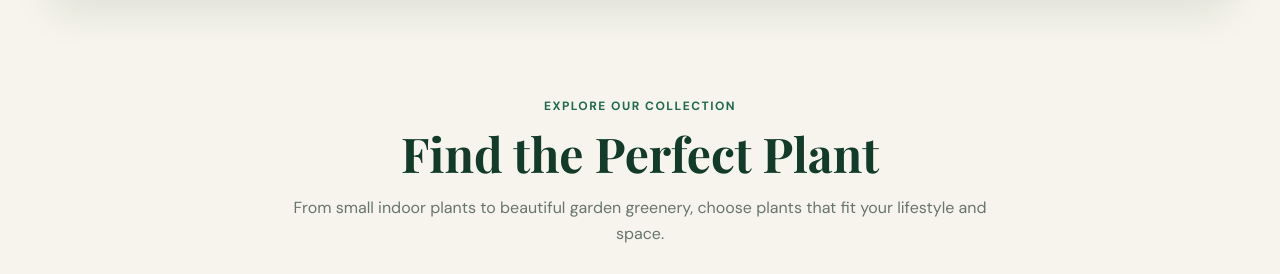
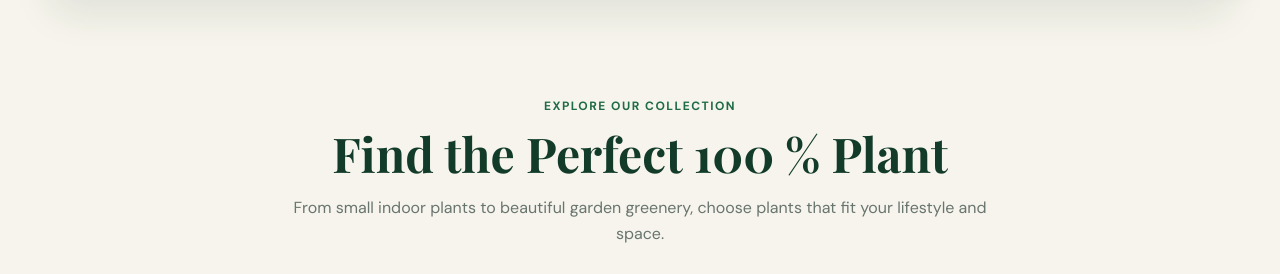
Before and after one commit to kashi737/urban-plants-gallery, a plain HTML site: page index.html in a window 1280 px wide. Shown: the part 802-1076 px from the top of the page. Drawn offline with nearby package versions, Linux system fonts and the light colour scheme.

Commit message:
changes for testing

```diff
--- a/index.html
+++ b/index.html
@@ -997,7 +997,7 @@
 
             <div class="small-title">Explore Our Collection</div>
 
-            <h2>Find the Perfect Plant</h2>
+            <h2>Find the Perfect 100 % Plant</h2>
 
             <p>
                 From small indoor plants to beautiful garden greenery,
```
